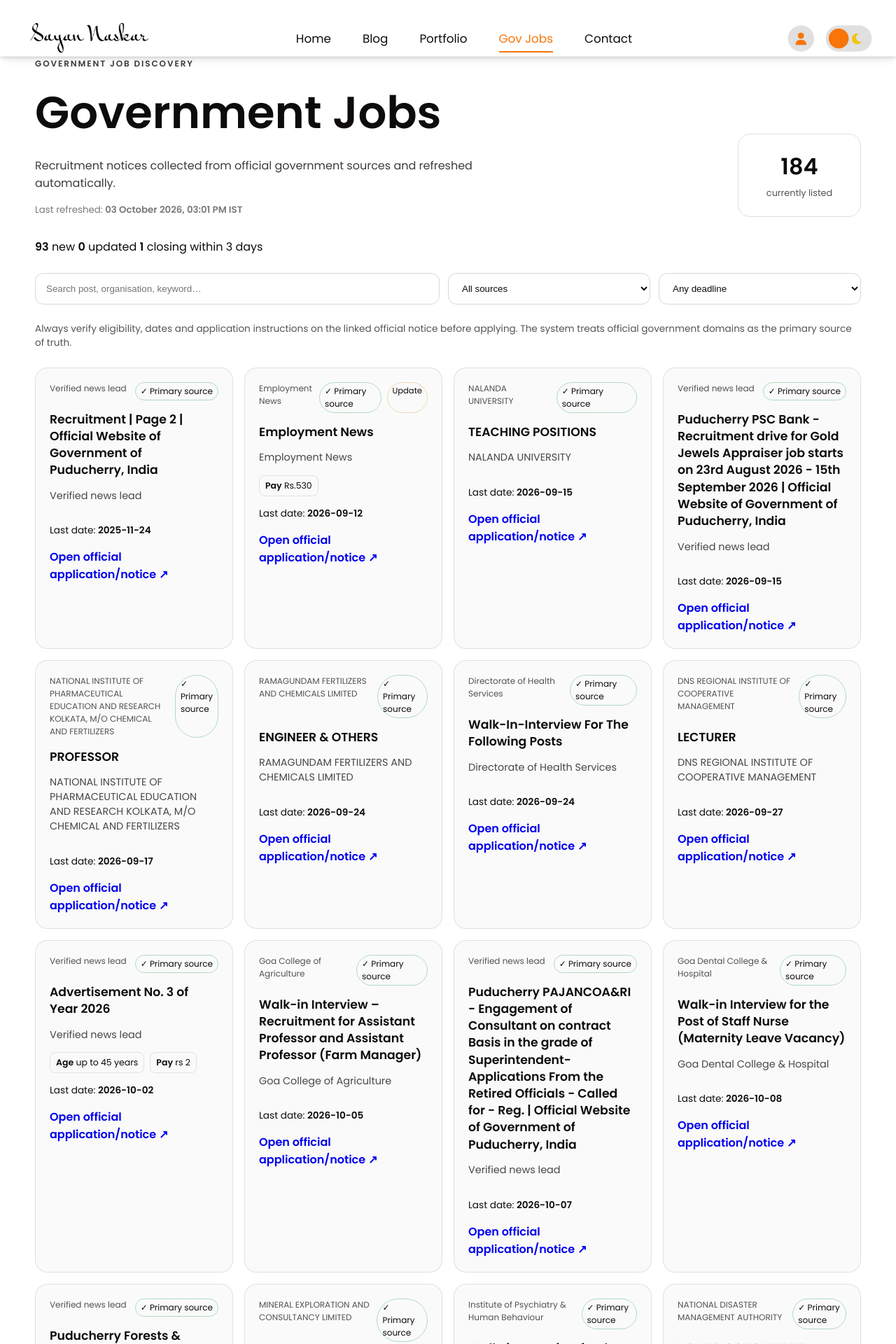
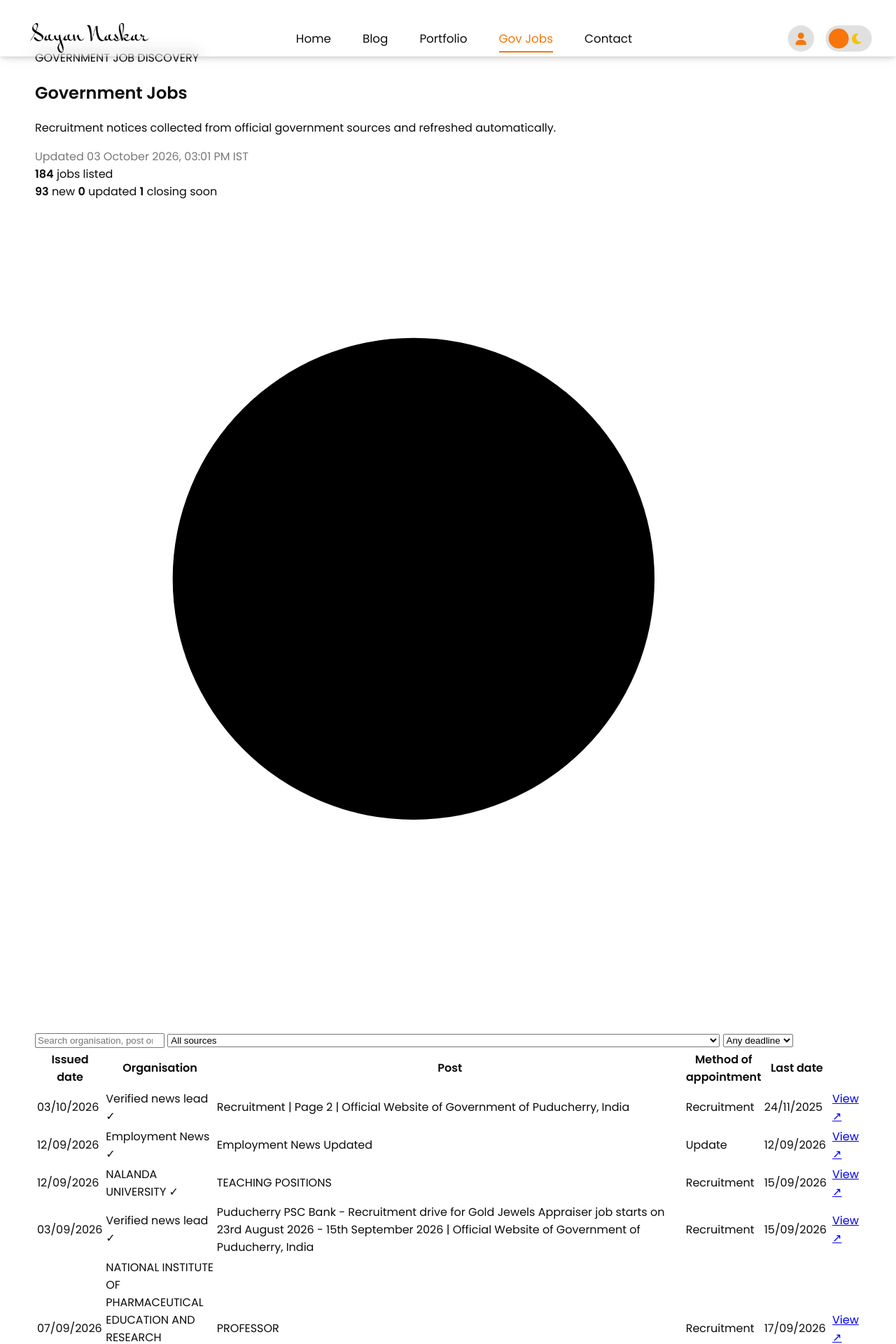
Before and after one commit to Naskar-Sayan/portfolio, a Flask app: page /government-jobs in a window 1280 px wide; the page is wider, and only the part inside the window is pictured. Shown: the top 1920 px of that part at 70% size. Run offline with Flask 3, Linux system fonts and the light colour scheme; parts of the project's set-up code (start-up, migrations or seed data) failed here and were passed over; some libraries are stand-ins or nearby versions.

Commit message:
Polish government jobs page

```diff
--- a/templates/government_jobs.html
+++ b/templates/government_jobs.html
@@ -1,102 +1,186 @@
 {% extends "base.html" %}
 {% block title %}Government Jobs | Sayan Naskar{% endblock %}
+
 {% block extra_css %}
 <link rel="stylesheet" href="{{ url_for('static', filename='css/government_jobs.css') }}">
 {% endblock %}
+
 {% block content %}
-<section class="govjobs-page">
-  <div class="govjobs-hero">
-    <div>
-      <p class="eyebrow">GOVERNMENT JOB DISCOVERY</p>
+<main class="govjobs-page">
+  <section class="govjobs-header">
+    <div class="govjobs-heading">
+      <span class="govjobs-kicker">GOVERNMENT JOB DISCOVERY</span>
       <h1>Government Jobs</h1>
       <p>Recruitment notices collected from official government sources and refreshed automatically.</p>
-      {% if generated_at %}<small class="govjobs-updated"><span class="refresh-dot"></span> Last refreshed: <strong>{{ generated_at }}</strong></small>{% endif %}
-    </div>
-    <div class="govjobs-stat">
-      <strong>{{ jobs|length }}</strong>
-      <span>currently listed</span>
-    </div>
+      {% if generated_at %}
+      <span class="govjobs-updated">
+        <span class="status-dot"></span>
+        Updated {{ generated_at }}
+      </span>
+      {% endif %}
     </div>
 
+    <div class="govjobs-count" aria-label="{{ jobs|length }} jobs currently listed">
+      <strong>{{ jobs|length }}</strong>
+      <span>jobs listed</span>
+    </div>
+  </section>
+
   {% if alerts and alerts.summary %}
-  <div class="govjobs-alert-summary">
-    <span><b>{{ alerts.summary.get('new_jobs', 0) }}</b> new</span>
-    <span><b>{{ alerts.summary.get('updated_jobs', 0) }}</b> updated</span>
-    <span><b>{{ alerts.summary.get('deadline_alerts', 0) }}</b> closing within 3 days</span>
+  <div class="govjobs-alert-summary" aria-label="Job alerts">
+    <span><strong>{{ alerts.summary.get('new_jobs', 0) }}</strong> new</span>
+    <span><strong>{{ alerts.summary.get('updated_jobs', 0) }}</strong> updated</span>
+    <span><strong>{{ alerts.summary.get('deadline_alerts', 0) }}</strong> closing soon</span>
   </div>
   {% endif %}
 
-  <div class="govjobs-toolbar">
-    <input id="jobSearch" type="search" placeholder="Search post, organisation, keyword…">
+  <section class="govjobs-controls" aria-label="Job filters">
+    <label class="search-control">
+      <span class="sr-only">Search jobs</span>
+      <svg viewBox="0 0 24 24" aria-hidden="true"><path d="m21 21-4.35-4.35m1.35-5.65a7 7 0 1 1-14 0 7 7 0 0 1 14 0Z"/></svg>
+      <input id="jobSearch" type="search" placeholder="Search organisation, post or keyword…" autocomplete="off">
+    </label>
+
+    <label>
+      <span class="sr-only">Filter by source</span>
       <select id="sourceFilter">
         <option value="">All sources</option>
-      {% for source in sources %}<option value="{{ source }}">{{ source }}</option>{% endfor %}
+        {% for source in sources %}
+        <option value="{{ source }}">{{ source }}</option>
+        {% endfor %}
       </select>
+    </label>
+
+    <label>
+      <span class="sr-only">Filter by deadline</span>
       <select id="deadlineFilter">
         <option value="">Any deadline</option>
         <option value="7">Next 7 days</option>
         <option value="15">Next 15 days</option>
         <option value="30">Next 30 days</option>
       </select>
+    </label>
+  </section>
+
+  <div class="govjobs-table-shell">
+    <table class="govjobs-table">
+      <caption class="sr-only">Government recruitment opportunities</caption>
+      <thead>
+        <tr>
+          <th scope="col">Issued date</th>
+          <th scope="col">Organisation</th>
+          <th scope="col">Post</th>
+          <th scope="col">Method of appointment</th>
+          <th scope="col">Last date</th>
+          <th scope="col" class="action-col"><span class="sr-only">Notice</span></th>
+        </tr>
+      </thead>
+      <tbody id="jobTableBody">
+        {% for job in jobs %}
+        <tr class="job-row"
+            data-search="{{ (job.title ~ ' ' ~ job.organization ~ ' ' ~ job.source ~ ' ' ~ (job.qualification or ''))|lower }}"
+            data-source="{{ job.source }}"
+            data-deadline="{{ job.deadline or '' }}">
+          <td class="date-cell">
+            {% if job.posting_date %}
+            {{ job.posting_date[8:10] }}/{{ job.posting_date[5:7] }}/{{ job.posting_date[0:4] }}
+            {% else %}—{% endif %}
+          </td>
+
+          <td class="organisation-cell" title="{{ job.organization }}">
+            <span class="truncate">{{ job.organization or 'Not specified' }}</span>
+            {% if job.official_source %}
+            <span class="verified-mark" title="Official government source" aria-label="Official government source">✓</span>
+            {% endif %}
+          </td>
+
+          <td class="post-cell" title="{{ job.title }}">
+            <span class="truncate">{{ job.title or 'Recruitment notice' }}</span>
+            {% if job.is_update %}<span class="row-badge">Updated</span>{% endif %}
+          </td>
+
+          <td class="method-cell">
+            {{ job.notice_type|capitalize if job.notice_type else 'Recruitment' }}
+          </td>
+
+          <td class="deadline-cell {% if not job.deadline %}is-missing{% endif %}">
+            {% if job.deadline %}
+            {{ job.deadline[8:10] }}/{{ job.deadline[5:7] }}/{{ job.deadline[0:4] }}
+            {% else %}Not extracted{% endif %}
+          </td>
+
+          <td class="action-col">
+            <a class="view-notice"
+               href="{{ job.application_url or job.document_url or job.url }}"
+               target="_blank"
+               rel="noopener noreferrer"
+               aria-label="Open {{ job.title or 'government job notice' }}">
+              View <span aria-hidden="true">↗</span>
+            </a>
+          </td>
+        </tr>
+        {% else %}
+        <tr>
+          <td colspan="6" class="empty-state">No recruitment records are available yet.</td>
+        </tr>
+        {% endfor %}
+      </tbody>
+    </table>
+  </div>
+
+  <div id="noResults" class="no-results" hidden>
+    No jobs match your current filters.
   </div>
 
   <p class="govjobs-note">
-    Always verify eligibility, dates and application instructions on the linked official notice before applying.
-    The system treats official government domains as the primary source of truth.
+    <strong>Important:</strong> Always verify eligibility, dates and application instructions on the linked official notice before applying.
   </p>
+</main>
+{% endblock %}
 
-  <div id="jobGrid" class="job-grid">
-    {% for job in jobs %}
-    <article class="job-card"
-      data-search="{{ (job.title ~ ' ' ~ job.organization ~ ' ' ~ job.source)|lower }}"
-      data-source="{{ job.source }}"
-      data-deadline="{{ job.deadline or '' }}">
-      <div class="job-card-top">
-        <span class="job-source">{{ job.source }}</span>
-        {% if job.official_source %}<span class="verified">✓ Primary source</span>{% endif %}
-        {% if job.is_update %}<span class="update-badge">Update</span>{% endif %}
-      </div>
-      <h2>{{ job.title }}</h2>
-      <p class="job-org">{{ job.organization }}</p>
-      <div class="job-details">
-        {% if job.vacancies %}<span><b>Vacancies</b> {{ job.vacancies }}</span>{% endif %}
-        {% if job.age_limit_years %}<span><b>Age</b> up to {{ job.age_limit_years }} years</span>{% endif %}
-        {% if job.pay %}<span><b>Pay</b> {{ job.pay }}</span>{% endif %}
-      </div>
-      {% if job.qualification %}<p class="qualification"><b>Qualification:</b> {{ job.qualification }}</p>{% endif %}
-      {% if job.deadline %}<p class="deadline">Last date: <strong>{{ job.deadline }}</strong></p>{% else %}<p class="deadline muted">Deadline not extracted</p>{% endif %}
-      <a href="{{ job.application_url or job.url }}" target="_blank" rel="noopener noreferrer">Open official application/notice ↗</a>
-    </article>
-    {% else %}
-      <div class="empty-state">No recruitment records are available yet. The next scheduled crawl will refresh this page.</div>
-    {% endfor %}
-  </div>
-</section>
-{% endblock %}
 {% block scripts %}
 <script>
+(() => {
   const search = document.getElementById('jobSearch');
   const source = document.getElementById('sourceFilter');
   const deadline = document.getElementById('deadlineFilter');
-const cards = [...document.querySelectorAll('.job-card')];
+  const rows = [...document.querySelectorAll('.job-row')];
+  const noResults = document.getElementById('noResults');
 
   function filterJobs() {
-  const q = search.value.toLowerCase().trim();
-  const src = source.value;
+    const query = search.value.toLowerCase().trim();
+    const selectedSource = source.value;
     const days = Number(deadline.value || 0);
     const now = new Date();
-  cards.forEach(card => {
-    const textOk = !q || card.dataset.search.includes(q);
-    const sourceOk = !src || card.dataset.source === src;
-    let dateOk = true;
-    if (days && card.dataset.deadline) {
-      const d = new Date(card.dataset.deadline + 'T23:59:59');
-      dateOk = d >= now && d <= new Date(now.getTime() + days*86400000);
-    } else if (days) dateOk = false;
-    card.hidden = !(textOk && sourceOk && dateOk);
+    const limit = new Date(now.getTime() + days * 86400000);
+    let visible = 0;
+
+    rows.forEach(row => {
+      const textOk = !query || row.dataset.search.includes(query);
+      const sourceOk = !selectedSource || row.dataset.source === selectedSource;
+
+      let deadlineOk = true;
+      if (days) {
+        if (!row.dataset.deadline) {
+          deadlineOk = false;
+        } else {
+          const date = new Date(row.dataset.deadline + 'T23:59:59');
+          deadlineOk = date >= now && date <= limit;
+        }
+      }
+
+      const show = textOk && sourceOk && deadlineOk;
+      row.hidden = !show;
+      if (show) visible += 1;
     });
+
+    noResults.hidden = visible !== 0;
   }
-[search, source, deadline].forEach(el => el.addEventListener('input', filterJobs));
-[search, source, deadline].forEach(el => el.addEventListener('change', filterJobs));
+
+  [search, source, deadline].forEach(control => {
+    control.addEventListener('input', filterJobs);
+    control.addEventListener('change', filterJobs);
+  });
+})();
 </script>
 {% endblock %}
```
Lines whose indentation alone changed are shown as unchanged.
